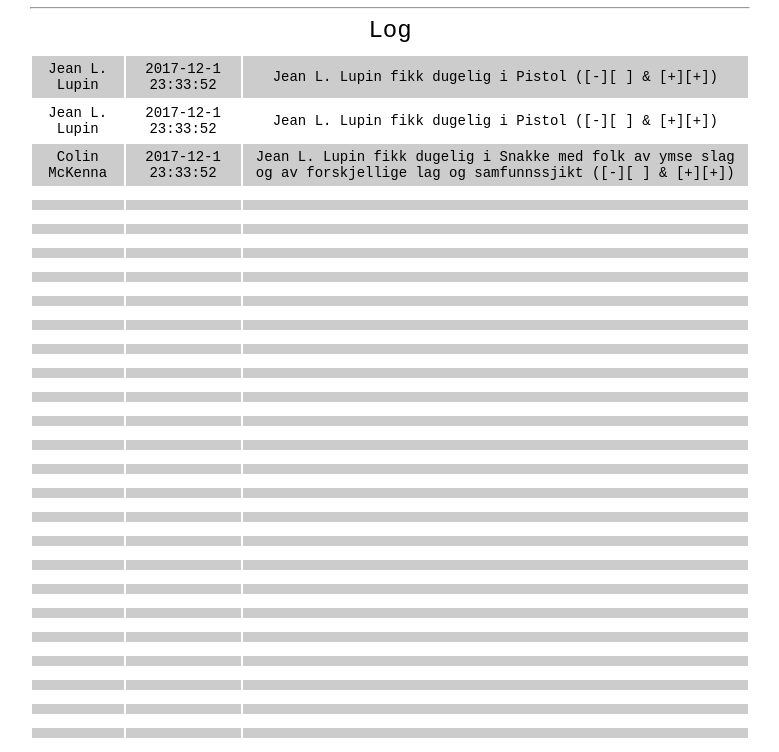
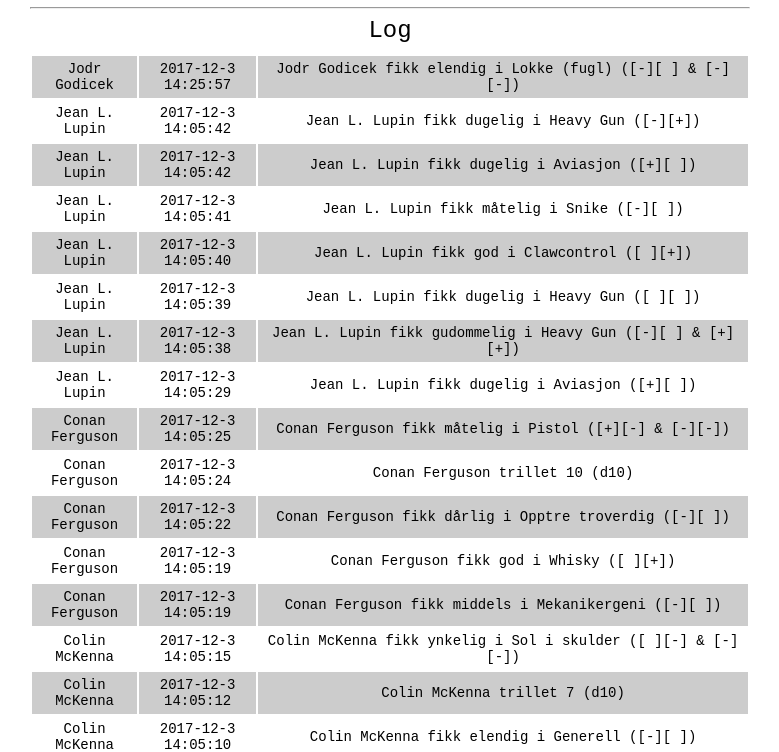
Before and after one commit to OleSkaar/tavernish-1.0, a website: page public/logs.html in a window 1280 px wide. Shown: the part 48-800 px from the top of the page, without its empty margins (250-1029 px from the left). Drawn offline with Linux system fonts and the light colour scheme.

Commit message:
The log page now correctly fetches the 50 latest entries from log.json.

```diff
--- a/public/log.json
+++ b/public/log.json
@@ -1,382 +1,158 @@
 [
   {
+    "name": "Jack T. Russell",
+    "timestamp": "2017-12-2 11:19:0",
+    "text": "Jack T. Russell fikk fremragende i Pistol",
+    "roll": " ([-][+] & [+][+])"
+  },
+  {
+    "name": "Chief Justice",
+    "timestamp": "2017-12-3 13:44:45",
+    "text": "Chief Justice fikk dugelig i Snike",
+    "roll": " ([ ][+])"
+  },
+  {
+    "name": "Chief Justice",
+    "timestamp": "2017-12-3 13:44:50",
+    "text": "Chief Justice fikk måtelig i Rifle",
+    "roll": " ([-][+] & [-][-])"
+  },
+  {
     "name": "Jean L. Lupin",
-    "timestamp": "2017-10-15-18:42",
-    "clock": "18:42",
+    "timestamp": "2017-12-3 14:04:58",
+    "text": "Jean L. Lupin fikk fremragende i Heavy Gun",
+    "roll": " ([ ][+])"
+  },
+  {
+    "name": "Jean L. Lupin",
+    "timestamp": "2017-12-3 14:04:59",
     "text": "Jean L. Lupin fikk god i Heavy Gun",
+    "roll": " ([ ][-])"
+  },
+  {
+    "name": "Jean L. Lupin",
+    "timestamp": "2017-12-3 14:04:59",
+    "text": "Jean L. Lupin fikk middels i Aviasjon",
     "roll": " ([-][ ])"
   },
   {
     "name": "Jean L. Lupin",
-    "timestamp": "2017-10-15-18:42",
-    "clock": "18:42",
-    "text": "Jean L. Lupin fikk dugelig i Aviasjon",
+    "timestamp": "2017-12-3 14:05:0",
+    "text": "Jean L. Lupin fikk måtelig i Clawcontrol",
+    "roll": " ([ ][-])"
+  },
+  {
+    "name": "Jean L. Lupin",
+    "timestamp": "2017-12-3 14:05:2",
+    "text": "Jean L. Lupin fikk måtelig i Snakke med folk av ymse slag og av forskjellige lag og samfunnssjikt",
+    "roll": " ([+][-])"
+  },
+  {
+    "name": "Colin McKenna",
+    "timestamp": "2017-12-3 14:05:6",
+    "text": "Colin McKenna fikk god i Kaste",
+    "roll": " ([ ][-])"
+  },
+  {
+    "name": "Colin McKenna",
+    "timestamp": "2017-12-3 14:05:8",
+    "text": "Colin McKenna fikk dårlig i Krattneve, skyte busk",
+    "roll": " ([-][+] & [-][-])"
+  },
+  {
+    "name": "Colin McKenna",
+    "timestamp": "2017-12-3 14:05:10",
+    "text": "Colin McKenna fikk elendig i Generell",
+    "roll": " ([-][ ])"
+  },
+  {
+    "name": "Colin McKenna",
+    "timestamp": "2017-12-3 14:05:12",
+    "text": "Colin McKenna trillet 7 (d10)",
+    "roll": ""
+  },
+  {
+    "name": "Colin McKenna",
+    "timestamp": "2017-12-3 14:05:15",
+    "text": "Colin McKenna fikk ynkelig i Sol i skulder",
+    "roll": " ([ ][-] & [-][-])"
+  },
+  {
+    "name": "Conan Ferguson",
+    "timestamp": "2017-12-3 14:05:19",
+    "text": "Conan Ferguson fikk middels i Mekanikergeni",
+    "roll": " ([-][ ])"
+  },
+  {
+    "name": "Conan Ferguson",
+    "timestamp": "2017-12-3 14:05:19",
+    "text": "Conan Ferguson fikk god i Whisky",
     "roll": " ([ ][+])"
   },
   {
+    "name": "Conan Ferguson",
+    "timestamp": "2017-12-3 14:05:22",
+    "text": "Conan Ferguson fikk dårlig i Opptre troverdig",
+    "roll": " ([-][ ])"
+  },
+  {
+    "name": "Conan Ferguson",
+    "timestamp": "2017-12-3 14:05:24",
+    "text": "Conan Ferguson trillet 10 (d10)",
+    "roll": ""
+  },
+  {
+    "name": "Conan Ferguson",
+    "timestamp": "2017-12-3 14:05:25",
+    "text": "Conan Ferguson fikk måtelig i Pistol",
+    "roll": " ([+][-] & [-][-])"
+  },
+  {
     "name": "Jean L. Lupin",
-    "timestamp": "2017-10-15-18:43",
-    "clock": "18:43",
+    "timestamp": "2017-12-3 14:05:29",
+    "text": "Jean L. Lupin fikk dugelig i Aviasjon",
+    "roll": " ([+][ ])"
+  },
+  {
+    "name": "Jean L. Lupin",
+    "timestamp": "2017-12-3 14:05:38",
+    "text": "Jean L. Lupin fikk gudommelig i Heavy Gun",
+    "roll": " ([-][ ] & [+][+])"
+  },
+  {
+    "name": "Jean L. Lupin",
+    "timestamp": "2017-12-3 14:05:39",
     "text": "Jean L. Lupin fikk dugelig i Heavy Gun",
     "roll": " ([ ][ ])"
   },
   {
     "name": "Jean L. Lupin",
-    "timestamp": "2017-10-15-18:43",
-    "clock": "18:43",
-    "text": "Jean L. Lupin fikk dugelig i Heavy Gun",
-    "roll": " ([ ][ ])"
-  },
-  {
-    "name": "Jean L. Lupin",
-    "timestamp": "2017-10-15-18:45:30",
-    "clock": "18:45",
-    "text": "Jean L. Lupin fikk god i Aviasjon",
-    "roll": " ([+][-])"
-  },
-  {
-    "name": "Jean L. Lupin",
-    "timestamp": "2017-10-15-18:45:32",
-    "clock": "18:45",
-    "text": "Jean L. Lupin fikk god i Aviasjon",
-    "roll": " ([-][+])"
-  },
-  {
-    "name": "Jean L. Lupin",
-    "timestamp": "2017-10-15-18:45:33",
-    "clock": "18:45",
-    "text": "Jean L. Lupin fikk måtelig i Aviasjon",
-    "roll": " ([-][ ] & [-][-])"
-  },
-  {
-    "name": "Jean L. Lupin",
-    "timestamp": "2017-10-15-18:45:34",
-    "clock": "18:45",
-    "text": "Jean L. Lupin fikk fremragende i Aviasjon",
-    "roll": " ([ ][+] & [+][+])"
-  },
-  {
-    "name": "Jean L. Lupin",
-    "timestamp": "2017-10-15-18:48:1",
-    "text": "Jean L. Lupin fikk god i Aviasjon",
-    "roll": " ([-][+])"
-  },
-  {
-    "name": "Jean L. Lupin",
-    "timestamp": "2017-10-15-18:48:2",
-    "text": "Jean L. Lupin fikk god i Aviasjon",
-    "roll": " ([ ][ ])"
-  },
-  {
-    "name": "Jean L. Lupin",
-    "timestamp": "2017-10-15-18:48:2",
-    "text": "Jean L. Lupin fikk dugelig i Aviasjon",
+    "timestamp": "2017-12-3 14:05:40",
+    "text": "Jean L. Lupin fikk god i Clawcontrol",
     "roll": " ([ ][+])"
   },
   {
     "name": "Jean L. Lupin",
-    "timestamp": "2017-10-15-18:48:4",
-    "text": "Jean L. Lupin fikk god i Aviasjon",
-    "roll": " ([ ][ ])"
-  },
-  {
-    "name": "Jean L. Lupin",
-    "timestamp": "2017-10-15-18:48:57",
-    "text": "Jean L. Lupin trillet 8 (d10)",
-    "roll": ""
-  },
-  {
-    "name": "Jean L. Lupin",
-    "timestamp": "2017-10-15-18:48:59",
-    "text": "Jean L. Lupin trillet 8 (d10)",
-    "roll": ""
-  },
-  {
-    "name": "Jean L. Lupin",
-    "timestamp": "2017-10-15-18:49:0",
-    "text": "Jean L. Lupin trillet 5 (d10)",
-    "roll": ""
-  },
-  {
-    "name": "Jean L. Lupin",
-    "timestamp": "2017-10-15-18:49:0",
-    "text": "Jean L. Lupin trillet 3 (d10)",
-    "roll": ""
-  },
-  {
-    "name": "Jean L. Lupin",
-    "timestamp": "2017-10-15-18:49:1",
-    "text": "Jean L. Lupin trillet 9 (d10)",
-    "roll": ""
-  },
-  {
-    "name": "Jean L. Lupin",
-    "timestamp": "2017-10-15-18:49:1",
-    "text": "Jean L. Lupin fikk middels i Snike",
-    "roll": " ([+][-])"
-  },
-  {
-    "name": "Jean L. Lupin",
-    "timestamp": "2017-10-15-18:49:2",
-    "text": "Jean L. Lupin fikk god i Snike",
-    "roll": " ([+][ ])"
-  },
-  {
-    "name": "Jean L. Lupin",
-    "timestamp": "2017-10-15-18:49:2",
-    "text": "Jean L. Lupin fikk middels i Snike",
-    "roll": " ([-][+])"
-  },
-  {
-    "name": "Jean L. Lupin",
-    "timestamp": "2017-10-15-18:49:2",
-    "text": "Jean L. Lupin fikk god i Snike",
-    "roll": " ([+][ ])"
-  },
-  {
-    "name": "Jack T. Russell",
-    "timestamp": "2017-10-16-20:18:5",
-    "text": "Jack T. Russell fikk god i Pistol",
-    "roll": " ([+][-])"
-  },
-  {
-    "name": "Jean L. Lupin",
-    "timestamp": "2017-12-1-18:03:5",
-    "text": "Jean L. Lupin fikk dugelig i Heavy Gun",
-    "roll": " ([+][-])"
-  },
-  {
-    "name": "Jean L. Lupin",
-    "timestamp": "2017-12-1-18:03:6",
-    "text": "Jean L. Lupin fikk fremragende i Heavy Gun",
-    "roll": " ([+][ ])"
-  },
-  {
-    "name": "Jean L. Lupin",
-    "timestamp": "2017-12-1-18:03:6",
-    "text": "Jean L. Lupin fikk god i Heavy Gun",
+    "timestamp": "2017-12-3 14:05:41",
+    "text": "Jean L. Lupin fikk måtelig i Snike",
     "roll": " ([-][ ])"
   },
   {
     "name": "Jean L. Lupin",
-    "timestamp": "2017-12-1-18:03:6",
-    "text": "Jean L. Lupin fikk fremragende i Heavy Gun",
-    "roll": " ([+][ ])"
-  },
-  {
-    "name": "Jean L. Lupin",
-    "timestamp": "2017-12-1-18:03:6",
-    "text": "Jean L. Lupin fikk god i Heavy Gun",
-    "roll": " ([ ][-])"
-  },
-  {
-    "name": "Jean L. Lupin",
-    "timestamp": "2017-12-1-18:03:6",
-    "text": "Jean L. Lupin fikk dugelig i Heavy Gun",
-    "roll": " ([ ][ ])"
-  },
-  {
-    "name": "Jean L. Lupin",
-    "timestamp": "2017-12-1-18:03:7",
-    "text": "Jean L. Lupin fikk god i Heavy Gun",
-    "roll": " ([-][ ])"
-  },
-  {
-    "name": "Jean L. Lupin",
-    "timestamp": "2017-12-1-23:33:11",
-    "text": "Jean L. Lupin fikk dugelig i Heavy Gun",
-    "roll": " ([ ][ ])"
-  },
-  {
-    "name": "Jean L. Lupin",
-    "timestamp": "2017-12-1-23:33:14",
-    "text": "Jean L. Lupin fikk dugelig i Heavy Gun",
-    "roll": " ([-][+])"
-  },
-  {
-    "name": "Jean L. Lupin",
-    "timestamp": "2017-12-1-23:33:15",
-    "text": "Jean L. Lupin fikk fremragende i Heavy Gun",
-    "roll": " ([ ][+])"
-  },
-  {
-    "name": "Jean L. Lupin",
-    "timestamp": "2017-12-1-23:33:15",
-    "text": "Jean L. Lupin fikk dugelig i Heavy Gun",
-    "roll": " ([+][-])"
-  },
-  {
-    "name": "Jean L. Lupin",
-    "timestamp": "2017-12-1-23:33:15",
-    "text": "Jean L. Lupin fikk god i Heavy Gun",
-    "roll": " ([ ][-])"
-  },
-  {
-    "name": "Jean L. Lupin",
-    "timestamp": "2017-12-1-23:33:16",
-    "text": "Jean L. Lupin fikk dugelig i Heavy Gun",
-    "roll": " ([+][-])"
-  },
-  {
-    "name": "Jean L. Lupin",
-    "timestamp": "2017-12-1-23:33:16",
-    "text": "Jean L. Lupin fikk fremragende i Heavy Gun",
-    "roll": " ([+][ ])"
-  },
-  {
-    "name": "Jean L. Lupin",
-    "timestamp": "2017-12-1-23:33:16",
-    "text": "Jean L. Lupin fikk dugelig i Heavy Gun",
-    "roll": " ([-][+])"
-  },
-  {
-    "name": "Jean L. Lupin",
-    "timestamp": "2017-12-1-23:33:16",
-    "text": "Jean L. Lupin fikk dugelig i Heavy Gun",
-    "roll": " ([ ][ ])"
-  },
-  {
-    "name": "Jean L. Lupin",
-    "timestamp": "2017-12-1-23:33:17",
-    "text": "Jean L. Lupin fikk god i Heavy Gun",
-    "roll": " ([ ][-])"
-  },
-  {
-    "name": "Jean L. Lupin",
-    "timestamp": "2017-12-1-23:33:17",
-    "text": "Jean L. Lupin fikk god i Heavy Gun",
-    "roll": " ([ ][-])"
-  },
-  {
-    "name": "Jean L. Lupin",
-    "timestamp": "2017-12-1-23:33:22",
-    "text": "Jean L. Lupin fikk middels i Heavy Gun",
-    "roll": " ([ ][+] & [-][-])"
-  },
-  {
-    "name": "Jean L. Lupin",
-    "timestamp": "2017-12-1-23:33:39",
-    "text": "Jean L. Lupin fikk middels i Aviasjon",
-    "roll": " ([-][ ])"
-  },
-  {
-    "name": "Jean L. Lupin",
-    "timestamp": "2017-12-1-23:33:39",
-    "text": "Jean L. Lupin fikk middels i Aviasjon",
-    "roll": " ([ ][-])"
-  },
-  {
-    "name": "Jean L. Lupin",
-    "timestamp": "2017-12-1-23:33:39",
-    "text": "Jean L. Lupin fikk god i Aviasjon",
-    "roll": " ([+][-])"
-  },
-  {
-    "name": "Jean L. Lupin",
-    "timestamp": "2017-12-1-23:33:41",
-    "text": "Jean L. Lupin fikk måtelig i Aviasjon",
-    "roll": " ([ ][-] & [-][-])"
-  },
-  {
-    "name": "Jean L. Lupin",
-    "timestamp": "2017-12-1-23:33:42",
-    "text": "Jean L. Lupin fikk middels i Aviasjon",
-    "roll": " ([ ][-])"
-  },
-  {
-    "name": "Jean L. Lupin",
-    "timestamp": "2017-12-1-23:33:42",
-    "text": "Jean L. Lupin fikk god i Aviasjon",
-    "roll": " ([+][-])"
-  },
-  {
-    "name": "Jean L. Lupin",
-    "timestamp": "2017-12-1-23:33:42",
-    "text": "Jean L. Lupin fikk god i Aviasjon",
-    "roll": " ([+][-])"
-  },
-  {
-    "name": "Jean L. Lupin",
-    "timestamp": "2017-12-1-23:33:42",
-    "text": "Jean L. Lupin fikk god i Aviasjon",
-    "roll": " ([+][-])"
-  },
-  {
-    "name": "Jean L. Lupin",
-    "timestamp": "2017-12-1-23:33:42",
+    "timestamp": "2017-12-3 14:05:42",
     "text": "Jean L. Lupin fikk dugelig i Aviasjon",
     "roll": " ([+][ ])"
   },
   {
     "name": "Jean L. Lupin",
-    "timestamp": "2017-12-1-23:33:42",
-    "text": "Jean L. Lupin fikk middels i Aviasjon",
-    "roll": " ([-][ ])"
-  },
-  {
-    "name": "Jean L. Lupin",
-    "timestamp": "2017-12-1-23:33:42",
-    "text": "Jean L. Lupin fikk dugelig i Aviasjon",
-    "roll": " ([+][ ])"
-  },
-  {
-    "name": "Jean L. Lupin",
-    "timestamp": "2017-12-1-23:33:44",
-    "text": "Jean L. Lupin fikk måtelig i Aviasjon",
-    "roll": " ([+][-] & [-][-])"
-  },
-  {
-    "name": "Jean L. Lupin",
-    "timestamp": "2017-12-1-23:33:50",
+    "timestamp": "2017-12-3 14:05:42",
     "text": "Jean L. Lupin fikk dugelig i Heavy Gun",
     "roll": " ([-][+])"
   },
   {
-    "name": "Jean L. Lupin",
-    "timestamp": "2017-12-1-23:33:52",
-    "text": "Jean L. Lupin fikk dugelig i Pistol",
-    "roll": " ([-][ ] & [+][+])"
-  },
-  {
-    "name": "Jean L. Lupin",
-    "timestamp": "2017-12-1-23:33:53",
-    "text": "Jean L. Lupin fikk middels i Snike",
-    "roll": " ([-][+])"
-  },
-  {
-    "name": "Jean L. Lupin",
-    "timestamp": "2017-12-1-23:33:53",
-    "text": "Jean L. Lupin fikk god i Snike",
-    "roll": " ([+][ ])"
-  },
-  {
-    "name": "Jean L. Lupin",
-    "timestamp": "2017-12-2-10:50:17",
-    "text": "Jean L. Lupin fikk dugelig i Snakke med folk av ymse slag og av forskjellige lag og samfunnssjikt",
-    "roll": " ([+][+] & [+][+])"
-  },
-  {
-    "name": "Jean L. Lupin",
-    "timestamp": "2017-12-2-10:50:18",
-    "text": "Jean L. Lupin fikk dugelig i Heavy Gun",
-    "roll": " ([+][-])"
-  },
-  {
-    "name": "Jean L. Lupin",
-    "timestamp": "2017-12-2-10:50:19",
-    "text": "Jean L. Lupin fikk middels i Øgleledd/Blodøye",
-    "roll": " ([+][ ])"
-  },
-  {
-    "name": "Jean L. Lupin",
-    "timestamp": "2017-12-2-10:50:20",
-    "text": "Jean L. Lupin trillet 7 (d10)",
-    "roll": ""
-  },
-  {
-    "name": "Jack T. Russell",
-    "timestamp": "2017-12-2 11:19:0",
-    "text": "Jack T. Russell fikk fremragende i Pistol",
-    "roll": " ([-][+] & [+][+])"
+    "name": "Jodr Godicek",
+    "timestamp": "2017-12-3 14:25:57",
+    "text": "Jodr Godicek fikk elendig i Lokke (fugl)",
+    "roll": " ([-][ ] & [-][-])"
   }
 ]
--- a/public/logs.js
+++ b/public/logs.js
@@ -28,6 +28,7 @@ var dataController = (function() {
 
         getFirstEntries: function(array) {
 
+            array.reverse();
             var firstentries = [];
 
             for (i = 0; i < 50; i++) {
@@ -36,8 +37,6 @@ var dataController = (function() {
 
             return firstentries
         }
-
-
     }
 
 })();
@@ -48,13 +47,21 @@ var UIController = (function() {
 
     var DOMstrings = {
         log: 'log',
+        table: 'logtable'
     }
 
     return {
 
-        loopTable: function(table) {
+        fillTable: function(entries) {
 
-            table.forEach
+            var table = document.getElementById(DOMstrings.table);
+            table = table.childNodes[1].children;
+
+            for (i = 0; i < table.length; i++) {
+                table[i].children[0].innerHTML = entries[i].name
+                table[i].children[1].innerHTML = entries[i].timestamp
+                table[i].children[2].innerHTML = entries[i].text + entries[i].roll
+            }
         }
     }
 
@@ -74,9 +81,7 @@ var controller = (function(dataCtrl, UICtrl) {
             var entries = dataCtrl.getFirstEntries(response);
 
             //3. Fill in the table
-            var section = document.getElementById('logtable');
-
-
+            UICtrl.fillTable(entries);
 
 
             });
--- a/public/sheets.css
+++ b/public/sheets.css
@@ -109,8 +109,6 @@ p {
     font-size: 14px;
     width: 100%;
     max-width: 1440px;
-
-
 }
 
 tr:nth-child(odd) {
```
